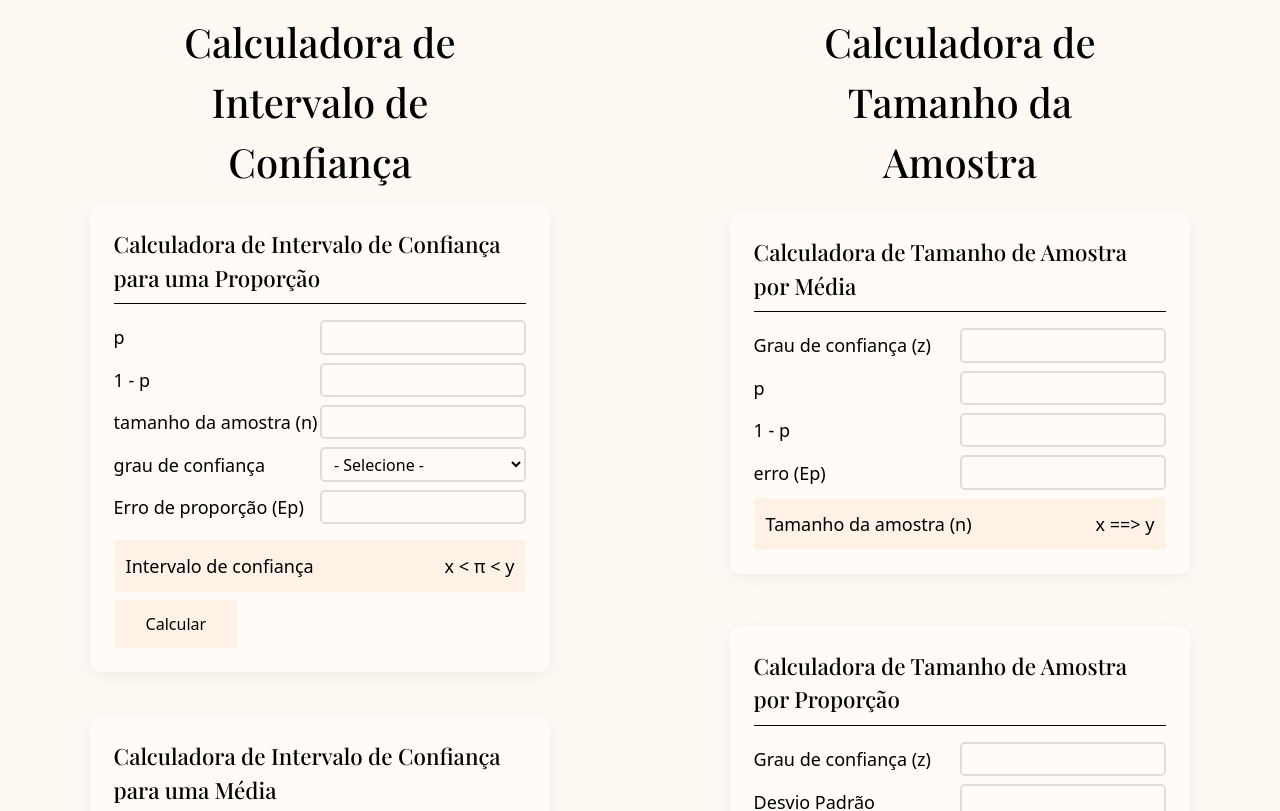
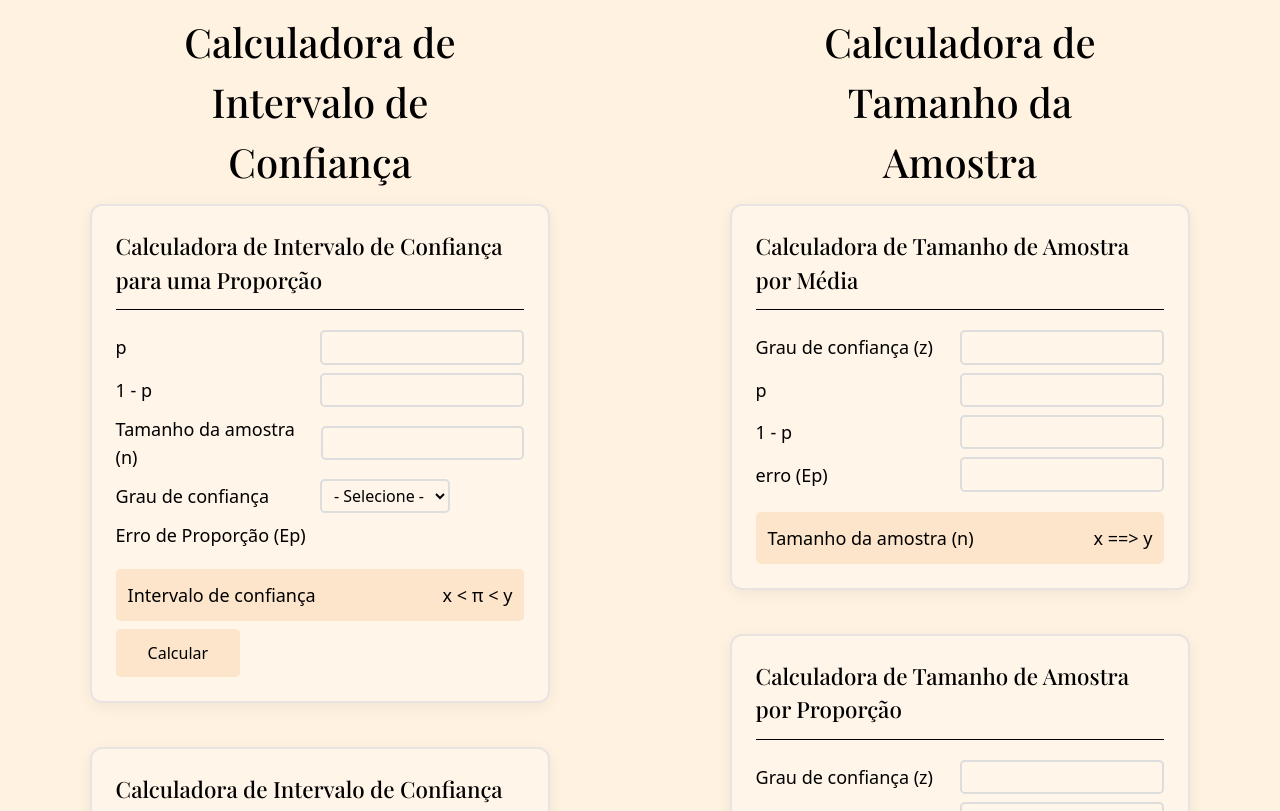
Before and after one commit to MuriloZague/estatisticaProject, a React (Vite) app: page / in a window 1280 px wide. Shown: the top 811 px of the page. Built offline with nearby package versions, Linux system fonts and the light colour scheme; a web font is replaced by a local one.

Commit message:
feat: Calculadora IC proporcao funcionando

```diff
--- a/src/components/Amostra.tsx
+++ b/src/components/Amostra.tsx
@@ -7,8 +7,7 @@ interface AmostraValor {
 }
 
 export default function Erro(valores: AmostraValor) {
-  const grauConfianca = [1.645, 1.96, 2.575]
-
+  /*
   const calculoAmostraMedia = () => {
     let tamanhoAmostra =  Math.sqrt(grauConfianca * desvio / erroMedia)
   }
@@ -17,10 +16,10 @@ export default function Erro(valores: AmostraValor) {
     let tamanhoAmostra = Math.sqrt(grauConfianca) * p * (1 - p) / Math.sqrt(erroProporcao)
   }
 
-
+ */
 
   return (
-    <section className="w-[80%] flex flex-col gap-2 p-3 rounded-lg card">
+    <section className="w-[80%] flex flex-col gap-3 p-3 rounded-lg card border-2 border-[#ddddddb2] bg-white">
       <h1 className="text-[1.4rem] font-medium">{valores.title}</h1>
       <hr />
       <div className="flex flex-col gap-2 mt-2">
@@ -45,7 +44,7 @@ export default function Erro(valores: AmostraValor) {
             className="border-2 border-[#ddd] rounded-[0.3rem] w-1/2 h-[2.15rem]"
           />
         </div>
-        {valores.quarto !== "" ? <div className="flex justify-between items-center">
+        {valores.quarto !== "" ? <div className="flex justify-between items-center mb-3">
           <span className="text-lg">{valores.quarto}</span>
           <input
             type="text"
@@ -53,7 +52,7 @@ export default function Erro(valores: AmostraValor) {
           />
         </div> : null}
 
-        <div className="flex justify-between bg-[#fdf2e5] p-3 rounded-[0.3rem]">
+        <div className="flex justify-between bg-[#fce5cb] p-3 rounded-[0.3rem]">
           <span className="text-lg">Tamanho da amostra (n)</span>
           <span className="text-lg">x ==&gt; y</span>
         </div>
--- a/src/components/Home.tsx
+++ b/src/components/Home.tsx
@@ -6,10 +6,10 @@ export default function Home() {
     <section className="flex flex-row justify-around">
       <div className="flex flex-col items-center gap-3 w-[45%] mt-3">
         <h1 className="text-[2.5rem] font-medium text-center max-w-[65%]">Calculadora de Intervalo de Confiança</h1>
-        <Intervalo title="Calculadora de Intervalo de Confiança para uma Proporção" primeiro="p" segundo="1 - p" terceiro="tamanho da amostra (n)" quarto="grau de confiança" quinto="Erro de proporção (Ep)" media={false}/>
-        <Intervalo title="Calculadora de Intervalo de Confiança para uma Média" primeiro="média" segundo="desvio padrão" terceiro="alfa (α)" quarto="grau de confiança" quinto="tamanho da amostra (n)" media={true}/>
+        <Intervalo title="Calculadora de Intervalo de Confiança para uma Proporção" primeiro="p" segundo="1 - p" terceiro="Tamanho da amostra (n)" quarto="Grau de confiança" quinto="Erro de Proporção (Ep)" media={false}/>
+        <Intervalo title="Calculadora de Intervalo de Confiança para uma Média" primeiro="Média" segundo="Desvio Padrão" terceiro="Tamanho da Amostra (n)" quarto="alfa (α)" quinto="Erro de Média (Em)" media={true}/>
       </div>
-      <div className="flex flex-col items-center gap-5 w-[45%] mt-3">
+      <div className="flex flex-col items-center gap-3 w-[45%] mt-3">
         <h1 className="text-[2.5rem] font-medium text-center max-w-[65%]">Calculadora de Tamanho da Amostra</h1>
         <Amostra title="Calculadora de Tamanho de Amostra por Média" primeiro="Grau de confiança (z)" segundo="p" terceiro="1 - p" quarto="erro (Ep)" />
         <Amostra title="Calculadora de Tamanho de Amostra por Proporção" primeiro="Grau de confiança (z)" segundo="Desvio Padrão" terceiro="Erro (Em)" quarto="" />
--- a/src/components/Intervalo.tsx
+++ b/src/components/Intervalo.tsx
@@ -11,25 +11,28 @@ interface IntervaloValor {
 }
 
 export default function Intervalo(valores: IntervaloValor) {
-
   const [primeiroValor, setPrimeiroValor] = useState(0);
   const [segundoValor, setSegundoValor] = useState(0);
   const [terceiroValor, setTerceiroValor] = useState(0);
-  const [quartoValor, setQuartoValor] = useState(0);
-  const [quintoValor, setQuintoValor] = useState(0);
 
+  const [resultadoProporcao, setResultadoProporcao] = useState(0)
 
-  const intervaloConfiancaProporcao = () => {
-    let erroProporcao = quartoValor * Math.sqrt(primeiroValor) * (1 - primeiroValor) / terceiroValor
-    console.log(erroProporcao)
+  function intervaloConfiancaProporcao(um: number, dois: number, tres: number){
+    if (isNaN(um) || isNaN(dois) || isNaN(tres) || um <= 0 || um >= 1 || dois <= 0 || tres <= 0) {
+    alert('Preencha os campos corretamente!');
+    return;
+  }
+
+  const raiz = (tres * Math.sqrt((um * (1 - um)) / dois)).toFixed(2);
+  setResultadoProporcao(Number(raiz));
 }
 
   const intervaloConfiancaMedia = () => {
     //let erroMedia = quartoValor * (desvio / Math.sqrt(terceiro))
-  }
+  };
 
   return (
-    <section className="w-[80%] flex flex-col gap-2 p-3 rounded-lg card">
+    <section className="w-[80%] flex flex-col gap-3 p-3 rounded-lg card border-2 border-[#ddddddb2] bg-white">
       <h1 className="text-[1.4rem] font-medium">{valores.title}</h1>
       <hr />
       <div className="flex flex-col gap-2 mt-2">
@@ -38,53 +41,54 @@ export default function Intervalo(valores: IntervaloValor) {
           <input
             type="text"
             className="border-2 border-[#ddd] rounded-[0.3rem] w-1/2 h-[2.15rem] px-2"
-            onChange={e => setPrimeiroValor(Number(e.target.value))}
+            onChange={(e) => setPrimeiroValor(Number(e.target.value))}
           />
         </div>
         <div className="flex justify-between items-center">
           <span className="text-lg">{valores.segundo}</span>
-          <input
-            type="text"
-            className="border-2 border-[#ddd] rounded-[0.3rem] w-1/2 h-[2.15rem] px-2"
-            onChange={e => setSegundoValor(Number(e.target.value))}
-          />
+          <span className="border-2 border-[#ddd] rounded-[0.3rem] w-1/2 h-[2.15rem] px-2 flex items-center">{primeiroValor == 0 ? null : (1 - primeiroValor).toFixed(2)}</span>
         </div>
         <div className="flex justify-between items-center">
           <span className="text-lg">{valores.terceiro}</span>
           <input
             type="text"
             className="border-2 border-[#ddd] rounded-[0.3rem] w-1/2 h-[2.15rem] px-2"
-            onChange={e => setTerceiroValor(Number(e.target.value))}
+            onChange={(e) => setSegundoValor(Number(e.target.value))}
           />
         </div>
-        <div className="flex justify-between items-center">
+        <div className="flex flex-row justify-between items-center">
+          <div className="w-1/2">
             <span className="text-lg">{valores.quarto}</span>
+          </div>
+          <div className="w-1/4">
             <select
-            className="px-2 border-2 border-[#ddd] rounded-[0.3rem] w-1/2 h-[2.15rem]"
-            onChange={(e) => setQuartoValor(Number(e.target.value))}>
+              className="px-2 border-2 border-[#ddd] rounded-[0.3rem] h-[2.15rem]"
+              onChange={(e) => setTerceiroValor(Number(e.target.value))}
+            >
               <option value="">- Selecione -</option>
               <option value={1.645}>90%</option>
               <option value={1.96}>95%</option>
               <option value={2.575}>99%</option>
             </select>
-
           </div>
-        <div className="flex justify-between items-center mb-2">
+          <span className="w-1/4 text-right">{terceiroValor == 0 ? null : terceiroValor}</span>
+        </div>
+        <div className="flex justify-between items-center mb-3">
           <span className="text-lg">{valores.quinto}</span>
-          <input
-            type="text"
-            className="px-2 border-2 border-[#ddd] rounded-[0.3rem] w-1/2 h-[2.15rem]"
-            onChange={e => setQuintoValor(Number(e.target.value))}
-          />
+          <span className="text-lg font-bold">{resultadoProporcao == 0 ? null : resultadoProporcao}</span>
         </div>
-        <div className="flex justify-between bg-[#fdf2e5] p-3 rounded-[0.3rem]">
+        <div className="flex justify-between bg-[#fce5cb] p-3 rounded-[0.3rem]">
           <span className="text-lg">Intervalo de confiança</span>
-          <span className="text-lg">x &lt; π &lt; y</span>
+          <span className="text-lg">{resultadoProporcao == 0 ? 'x' : (primeiroValor - resultadoProporcao).toFixed(2)} &lt; π &lt; {resultadoProporcao == 0 ? 'y' : (primeiroValor + resultadoProporcao).toFixed(2)}</span>
         </div>
         <div>
           <button
-            className="bg-[#fdf2e5] p-3 px-8 rounded-[0.3rem] cursor-pointer"
-            onClick={() => valores.media ? intervaloConfiancaMedia() : intervaloConfiancaProporcao()}
+            className="bg-[#fce5cb] p-3 px-8 rounded-[0.3rem] cursor-pointer hover:bg-[#ecd0af] transition-colors duration-200"
+            onClick={() =>
+              valores.media
+                ? intervaloConfiancaMedia()
+                : intervaloConfiancaProporcao(primeiroValor, segundoValor, terceiroValor)
+            }
           >
             Calcular
           </button>
--- a/src/index.css
+++ b/src/index.css
@@ -1,7 +1,7 @@
 @import "tailwindcss";
 
 body {
-  background-color: #fef9f3; /* Bege claro */
+  background-color: #fff2e1; /* Bege claro */
 }
 
 .card {
```
Lines whose indentation alone changed are shown as unchanged.
